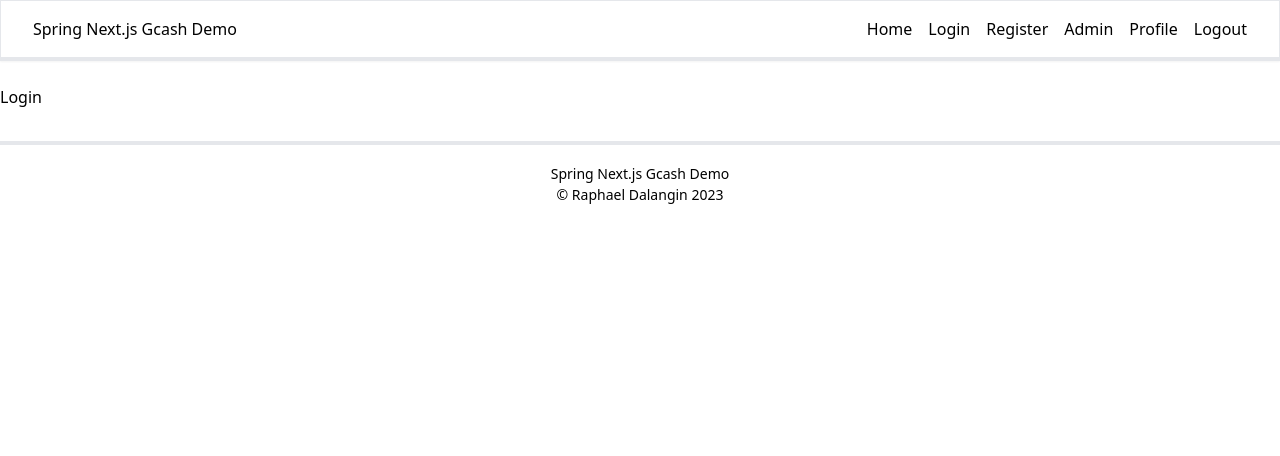
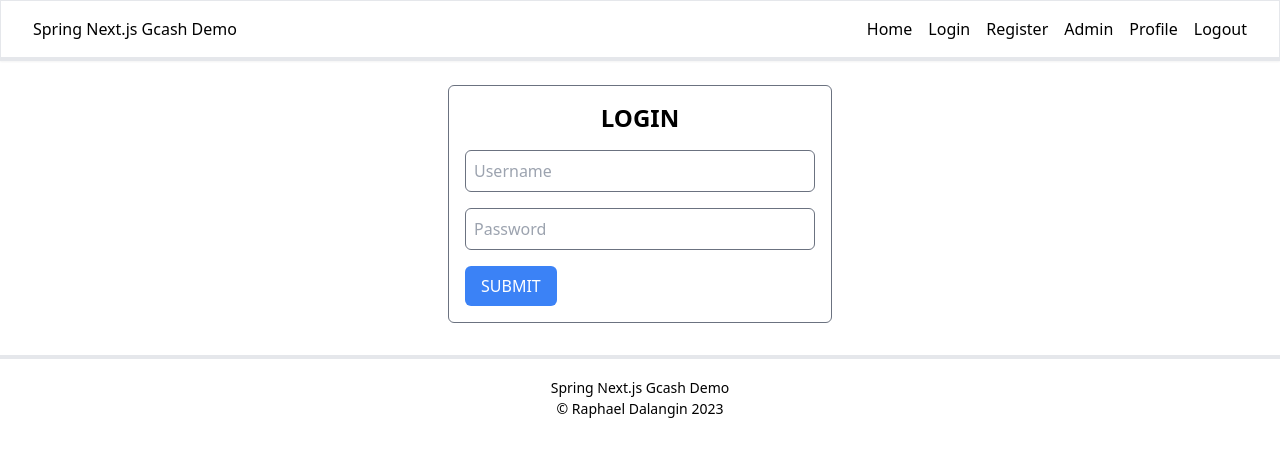
Before and after one commit to chatchatabc/spring-nextjs-gcash-demo, a Next.js app in the folder frontend/: page /login in a window 1280 px wide. Shown: the top 456 px of the page. Built offline with nearby package versions, Linux system fonts and the light colour scheme.

Commit message:
feat(frontend): implement user login

```diff
--- a/frontend/package.json
+++ b/frontend/package.json
@@ -15,12 +15,14 @@
     "axios": "^1.3.4",
     "eslint": "8.34.0",
     "eslint-config-next": "^13.2.1",
+    "js-cookie": "^3.0.1",
     "next": "^13.2.1",
     "react": "^18.2.0",
     "react-dom": "^18.2.0",
     "typescript": "4.9.5"
   },
   "devDependencies": {
+    "@types/js-cookie": "^3.0.3",
     "autoprefixer": "^10.4.13",
     "postcss": "^8.4.21",
     "tailwindcss": "^3.2.7"
--- a/frontend/src/app/login/page.tsx
+++ b/frontend/src/app/login/page.tsx
@@ -1,7 +1,87 @@
+'use client';
+
+import { FormResponse } from '@/lib/api/Interfaces';
+import { loginUser } from '@/lib/api/User';
+import { FormEvent, useRef, useState } from 'react';
+import Cookies from 'js-cookie';
+
 export default function Login() {
+  // References
+  const username = useRef<HTMLInputElement>(null);
+  const password = useRef<HTMLInputElement>(null);
+
+  // States
+  const [status, setStatus] = useState<FormResponse>(FormResponse.IDLE);
+
+  const login = async (e: FormEvent) => {
+    e.preventDefault();
+    setStatus(FormResponse.LOADING);
+    const res = await loginUser({
+      username: username.current?.value!,
+      password: password.current?.value!,
+    });
+
+    console.log(res);
+
+    // Succcessful login
+    if (res.status === 200) {
+      setStatus(FormResponse.SUCCESS);
+      Cookies.set('token', res.data.token);
+      // Redirect to home page
+      window.location.href = '/';
+      return;
+    }
+    // Failed login
+    else if (res.status >= 300) {
+      setStatus(FormResponse.ERROR);
+      return;
+    }
+  };
+
   return (
-    <div>
-      <h1>Login</h1>
-    </div>
+    <form
+      onSubmit={login}
+      className='flex flex-col justify-center w-[30%] border border-gray-500 rounded-md mx-auto'
+    >
+      <div className='text-center pt-4'>
+        <h1 className='uppercase text-2xl font-semibold'>Login</h1>
+      </div>
+      <div>
+        {status === FormResponse.SUCCESS && (
+          <p className='text-center text-green-500'>Login Successful!</p>
+        )}
+        {status === FormResponse.ERROR && (
+          <p className='text-center text-red-500'>Invalid credentials!</p>
+        )}
+      </div>
+      <div className='pt-4 w-full px-4'>
+        <input
+          className='border border-gray-500 rounded-md py-2 px-2 w-full'
+          type='text'
+          name='username'
+          placeholder='Username'
+          ref={username}
+          required
+        />
+      </div>
+      <div className='pt-4 w-full px-4'>
+        <input
+          className='border border-gray-500 rounded-md py-2 px-2 w-full'
+          type='password'
+          name='password'
+          placeholder='Password'
+          ref={password}
+          required
+        />
+      </div>
+      <div className='py-4 px-4'>
+        <button
+          type='submit'
+          className='bg-blue-500 rounded-md py-2 px-4 text-white uppercase'
+        >
+          Submit
+        </button>
+      </div>
+    </form>
   );
 }
--- a/frontend/src/app/register/page.tsx
+++ b/frontend/src/app/register/page.tsx
@@ -5,6 +5,7 @@ import { registerUser } from '@/lib/api/User';
 import { FormEvent, useRef, useState } from 'react';
 
 export default function Register() {
+  // References
   const email = useRef<HTMLInputElement>(null);
   const username = useRef<HTMLInputElement>(null);
   const password = useRef<HTMLInputElement>(null);
--- /dev/null
+++ b/frontend/src/lib/api/Config.ts
@@ -0,0 +1,10 @@
+import axios from 'axios';
+import Cookies from 'js-cookie';
+
+const instance = axios.create({
+  headers: {
+    Authorization: `Bearer ${Cookies.get('token')}`,
+  },
+});
+
+export default instance;
--- a/frontend/src/lib/api/Interfaces.ts
+++ b/frontend/src/lib/api/Interfaces.ts
@@ -2,8 +2,12 @@
  * User interface
  */
 export interface IRegisterUser {
-  id?: string;
   email: string;
+  username: string;
+  password: string;
+}
+
+export interface ILoginUser {
   username: string;
   password: string;
 }
--- a/frontend/src/lib/api/Manager.ts
+++ b/frontend/src/lib/api/Manager.ts
@@ -1,4 +1,4 @@
-import axios from 'axios';
+import instance from './Config';
 
 /**
  * Axios get method
@@ -8,7 +8,7 @@ import axios from 'axios';
  * @returns
  */
 export function getAction(url: string, params: Object) {
-  return axios({
+  return instance({
     method: 'get',
     url: url,
     data: params,
@@ -23,7 +23,7 @@ export function getAction(url: string, params: Object) {
  * @returns
  */
 export function postAction(url: string, params: Object) {
-  return axios({
+  return instance({
     method: 'post',
     url: url,
     data: params,
@@ -38,7 +38,7 @@ export function postAction(url: string, params: Object) {
  * @returns
  */
 export function putAction(url: string, params: Object) {
-  return axios({
+  return instance({
     method: 'put',
     url: url,
     data: params,
@@ -53,7 +53,7 @@ export function putAction(url: string, params: Object) {
  * @returns
  */
 export function deleteAction(url: string, params: Object) {
-  return axios({
+  return instance({
     method: 'delete',
     url: url,
     data: params,
--- a/frontend/src/lib/api/User.ts
+++ b/frontend/src/lib/api/User.ts
@@ -1,5 +1,18 @@
-import { IRegisterUser } from './Interfaces';
+import { ILoginUser, IRegisterUser } from './Interfaces';
 import { postAction } from './Manager';
 
+/**
+ * Register user
+ * @param params
+ * @returns
+ */
 export const registerUser = (params: IRegisterUser) =>
   postAction(`${process.env.NEXT_PUBLIC_API}/register`, params);
+
+/**
+ * Login user
+ * @param params
+ * @returns
+ */
+export const loginUser = (params: ILoginUser) =>
+  postAction(`${process.env.NEXT_PUBLIC_API}/login`, params);
```
Also changed, not shown: 1 other file (tests, documents, lock files or other folders).
